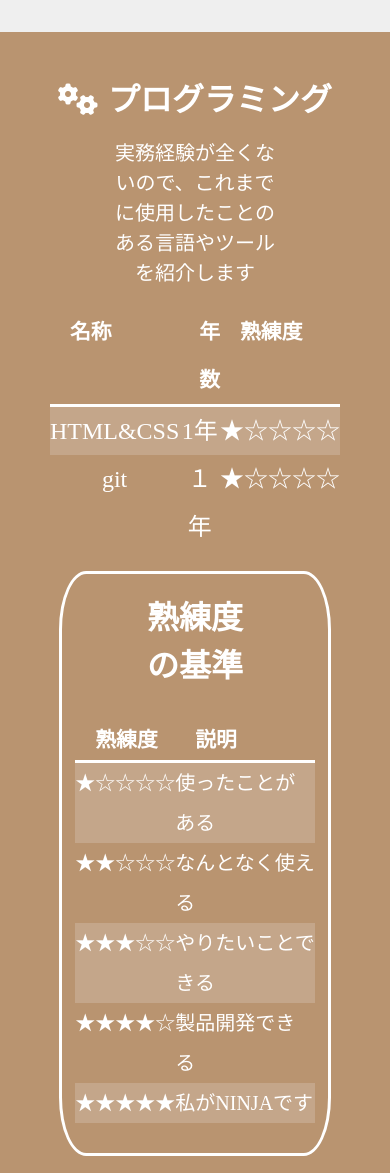
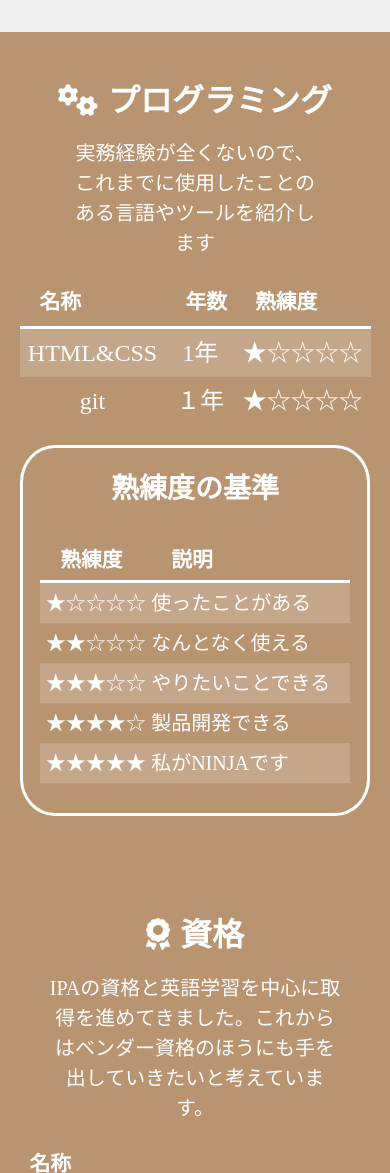
Before and after one commit to Westa710/portfolio, a plain HTML site: page index.html in a window 390 px wide. Shown: the part 4812-5985 px from the top of the page. Drawn offline with nearby package versions, Linux system fonts and the light colour scheme; a web font is replaced by a local one.

Commit message:
Update style.css

```diff
--- a/CSS/style.css
+++ b/CSS/style.css
@@ -169,6 +169,7 @@ header a:hover {
 }
 
 .pagetop-icon {
+  text-align: center;
   padding-top: 10vh;
   animation-name: down-arrow;
   animation-duration: 2s;
@@ -295,7 +296,10 @@ header a:hover {
   font-size: 2rem;
   margin: 20px 0;
   font-weight: bolder;
-  font-family: "Noto Serif JP", sans-serif;
+  font-family: "Kanit", sans-serif;
+  font-family: "Noto Sans JP", sans-serif;
+  font-family: "Oswald", sans-serif;
+  font-family: "Quicksand", sans-serif;
 }
 
 .skill-programming p {
@@ -364,7 +368,10 @@ header a:hover {
   font-size: 2rem;
   margin-bottom: 20px;
   font-weight: bolder;
-  font-family: "Noto Serif JP", sans-serif;
+  font-family: "Kanit", sans-serif;
+  font-family: "Noto Sans JP", sans-serif;
+  font-family: "Oswald", sans-serif;
+  font-family: "Quicksand", sans-serif;
 }
 
 .skill-certificate p {
@@ -590,7 +597,8 @@ footer {
 
   .skill-programming,
   .skill-certificate {
-    width: 80%;
+    width: 100%;
+    max-width: 400px;
     text-align: center;
     margin: 0 auto;
   }
@@ -601,6 +609,17 @@ footer {
   }
 
   .skill-certificate {
+    width: 90%;
     margin-top: 100px;
   }
+
+  .skill-programming-description p {
+    font-size: 1.75rem;
+  }
 }
+
+@media (max-height: 700px) {
+  .pagetop-icon {
+    display: none;
+  }
+}
```
